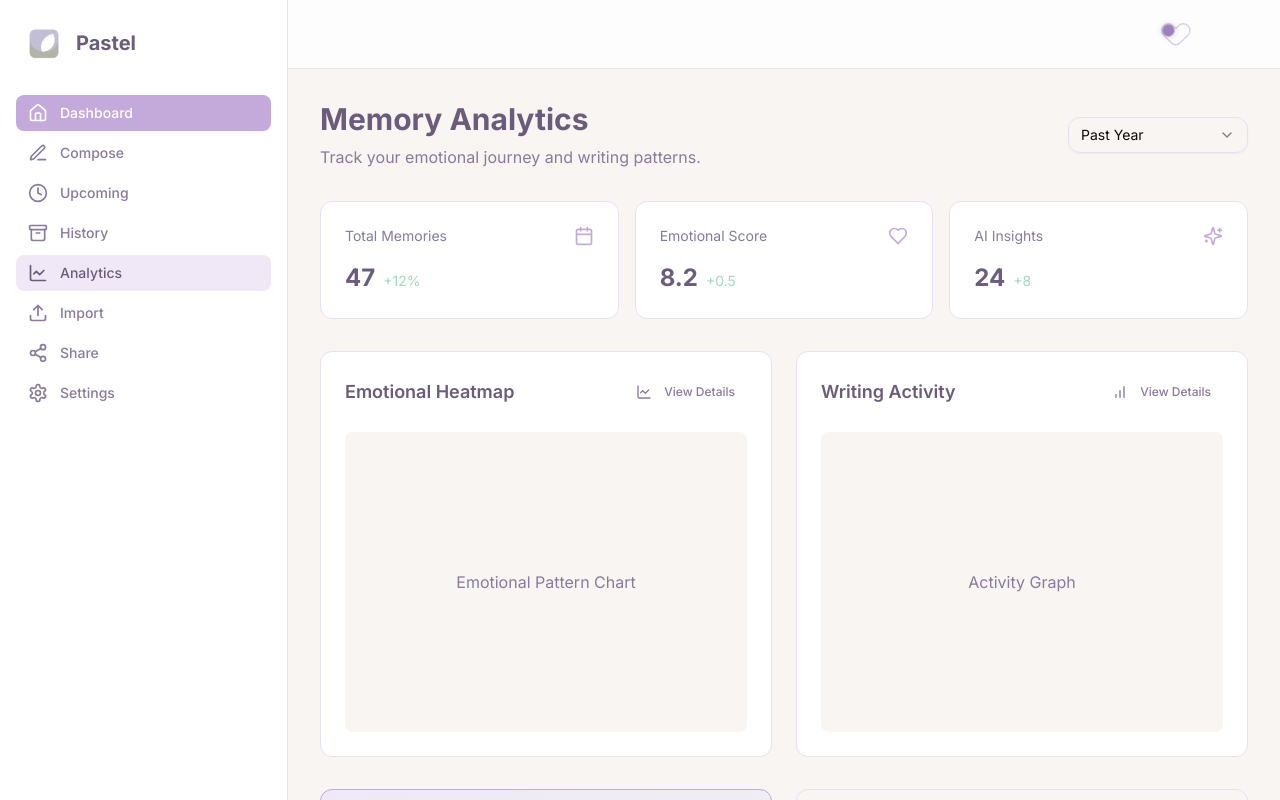
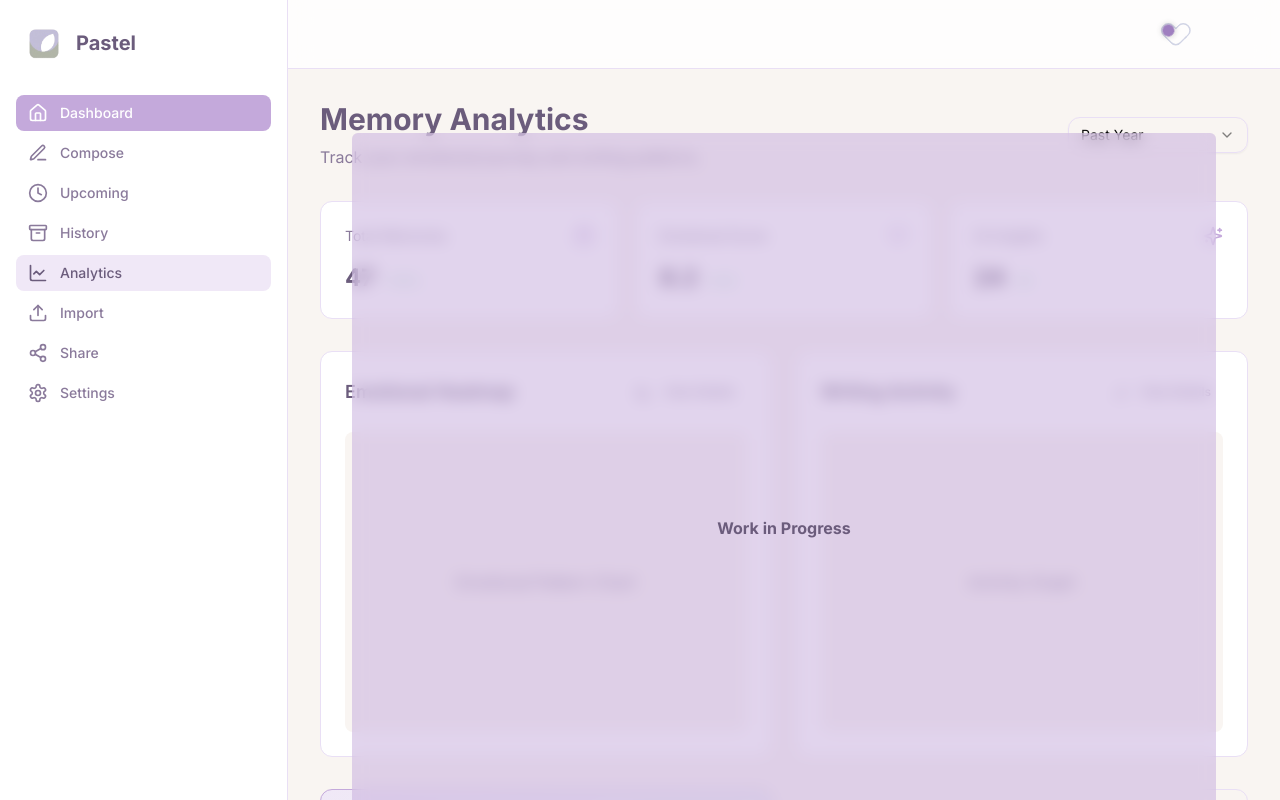
Before and after one commit to Ali-Hasan-Khan/pastel, a Next.js app: page /dashboard/analytics in a window 1280 px wide. Shown: the top 800 px of the page. Built offline with nearby package versions, Linux system fonts and the light colour scheme.

Commit message:
fix: add WIP overlay

```diff
--- a/app/dashboard/analytics/page.tsx
+++ b/app/dashboard/analytics/page.tsx
@@ -1,15 +1,28 @@
 "use client"
 
 import DashboardLayout from "@/components/dashboard/layout"
+import { useState } from "react"
 import { motion } from "framer-motion"
 import { LineChart, BarChart, Calendar, Heart, Sparkles } from "lucide-react"
 import { Button } from "@/components/ui/button"
 import { Select, SelectContent, SelectItem, SelectTrigger, SelectValue } from "@/components/ui/select"
 
 export default function AnalyticsPage() {
+  const [isLocked, setIsLocked] = useState(true)
   return (
     <DashboardLayout>
-      <div className="max-w-6xl mx-auto space-y-8">
+      <div className="max-w-6xl mx-auto space-y-8 relative">
+        {isLocked && (
+              <motion.div
+              initial={{ opacity: 0, y: 20 }}
+              animate={{ opacity: 1, y: 0 }}
+              transition={{ delay: 0.5, duration: 0.5 }}
+              className="absolute inset-0 m-8 flex items-center justify-center backdrop-blur-sm rounded-md bg-[#c4a9db]/50 z-0">
+                <div className="flex text-center justify-center font-bold text-[#6b5c7c] dark:text-[#d8c5f0]">
+                  Work in Progress
+                </div>
+              </motion.div>
+            )}
         <div className="flex items-center justify-between">
           <div>
             <h1 className="text-3xl font-bold text-[#6b5c7c] dark:text-[#d8c5f0] mb-2">
--- a/app/dashboard/capsules/history/page.tsx
+++ b/app/dashboard/capsules/history/page.tsx
@@ -75,7 +75,7 @@ export default function HistoryPage() {
                 </div>
 
                 <div className="grid gap-6">
-                    {pastCapsules.map((capsule, index) => (
+                    {pastCapsules.length > 0 && pastCapsules.map((capsule, index) => (
                         <motion.div
                             key={capsule.id}
                             initial={{ opacity: 0, y: 20 }}
--- a/app/dashboard/import/page.tsx
+++ b/app/dashboard/import/page.tsx
@@ -1,14 +1,27 @@
 "use client"
 
 import DashboardLayout from "@/components/dashboard/layout"
+import { useState } from "react"
 import { Button } from "@/components/ui/button"
 import { motion } from "framer-motion"
 import { Upload, File, Image as ImageIcon, FileText, X, Check } from "lucide-react"
 
 export default function ImportPage() {
+  const [isLocked, setIsLocked] = useState(true)
   return (
     <DashboardLayout>
-      <div className="max-w-4xl mx-auto space-y-8">
+      <div className="max-w-4xl mx-auto space-y-8 relative">
+        {isLocked && (
+              <motion.div
+              initial={{ opacity: 0, y: 20 }}
+              animate={{ opacity: 1, y: 0 }}
+              transition={{ delay: 0.5, duration: 0.5 }}
+              className="absolute inset-0 m-8 flex items-center justify-center backdrop-blur-sm rounded-md bg-[#c4a9db]/50 z-0">
+                <div className="flex text-center justify-center font-bold text-[#6b5c7c] dark:text-[#d8c5f0]">
+                  Work in Progress
+                </div>
+              </motion.div>
+            )}
         <div>
           <h1 className="text-3xl font-bold text-[#6b5c7c] dark:text-[#d8c5f0] mb-2">
             Import Memories
--- a/app/dashboard/share/page.tsx
+++ b/app/dashboard/share/page.tsx
@@ -2,13 +2,26 @@
 
 import DashboardLayout from "@/components/dashboard/layout"
 import { Button } from "@/components/ui/button"
+import { useState } from "react"
 import { motion } from "framer-motion"
 import { Share2, Globe, Lock, Copy, Settings, Users } from "lucide-react"
 
 export default function SharePage() {
+  const [isLocked, setIsLocked] = useState(true)
   return (
     <DashboardLayout>
-      <div className="max-w-4xl mx-auto space-y-8">
+      <div className="max-w-4xl mx-auto space-y-8 relative">
+        {isLocked && (
+              <motion.div
+              initial={{ opacity: 0, y: 20 }}
+              animate={{ opacity: 1, y: 0 }}
+              transition={{ delay: 0.5, duration: 0.5 }}
+              className="absolute inset-0 m-8 flex items-center justify-center backdrop-blur-sm rounded-md bg-[#c4a9db]/50 z-0">
+                <div className="flex text-center justify-center font-bold text-[#6b5c7c] dark:text-[#d8c5f0]">
+                  Work in Progress
+                </div>
+              </motion.div>
+            )}
         <div>
           <h1 className="text-3xl font-bold text-[#6b5c7c] dark:text-[#d8c5f0] mb-2">
             Shared Memories
```
Also changed, not shown: 2 other files (tests, documents, lock files or other folders).
